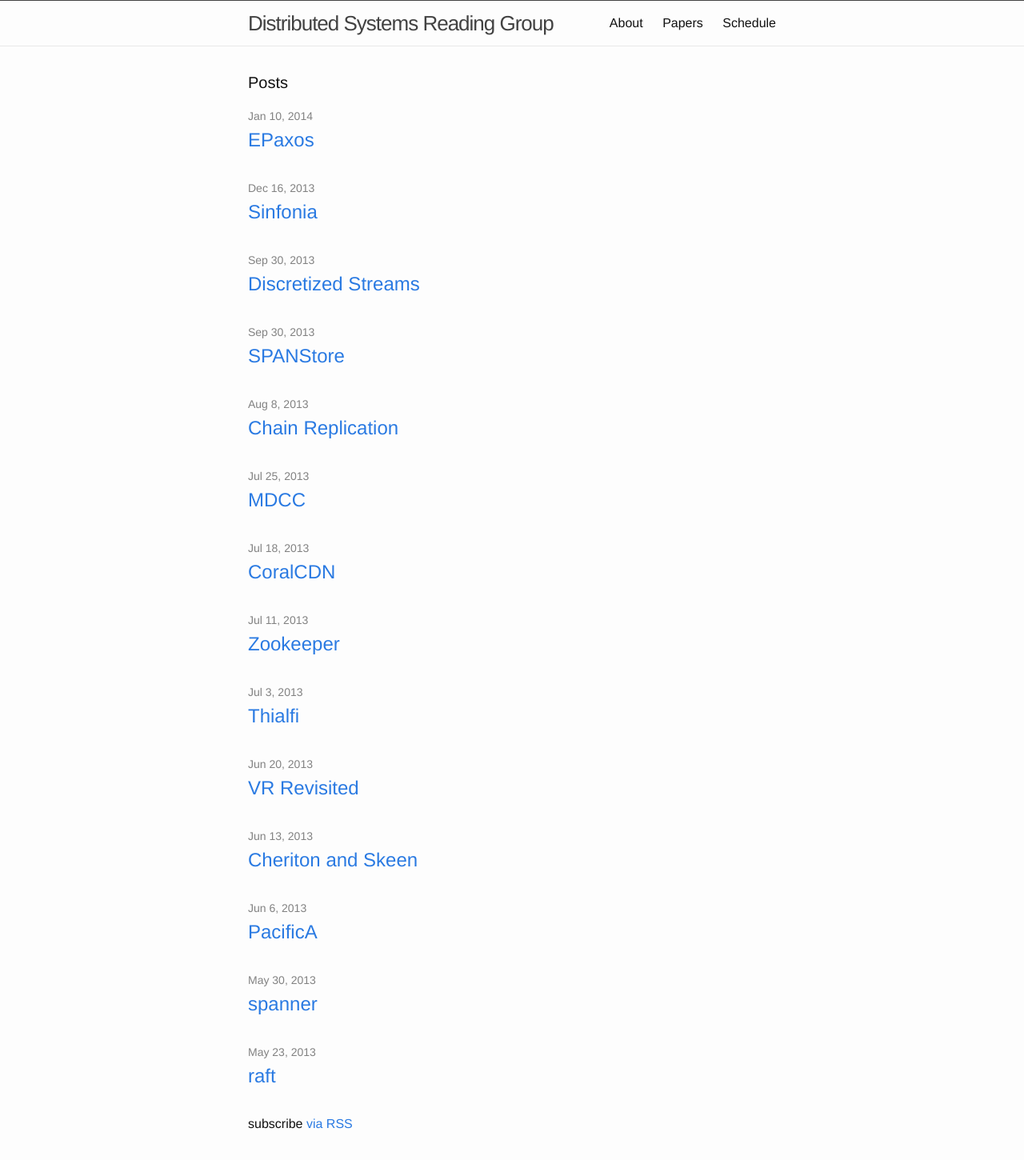
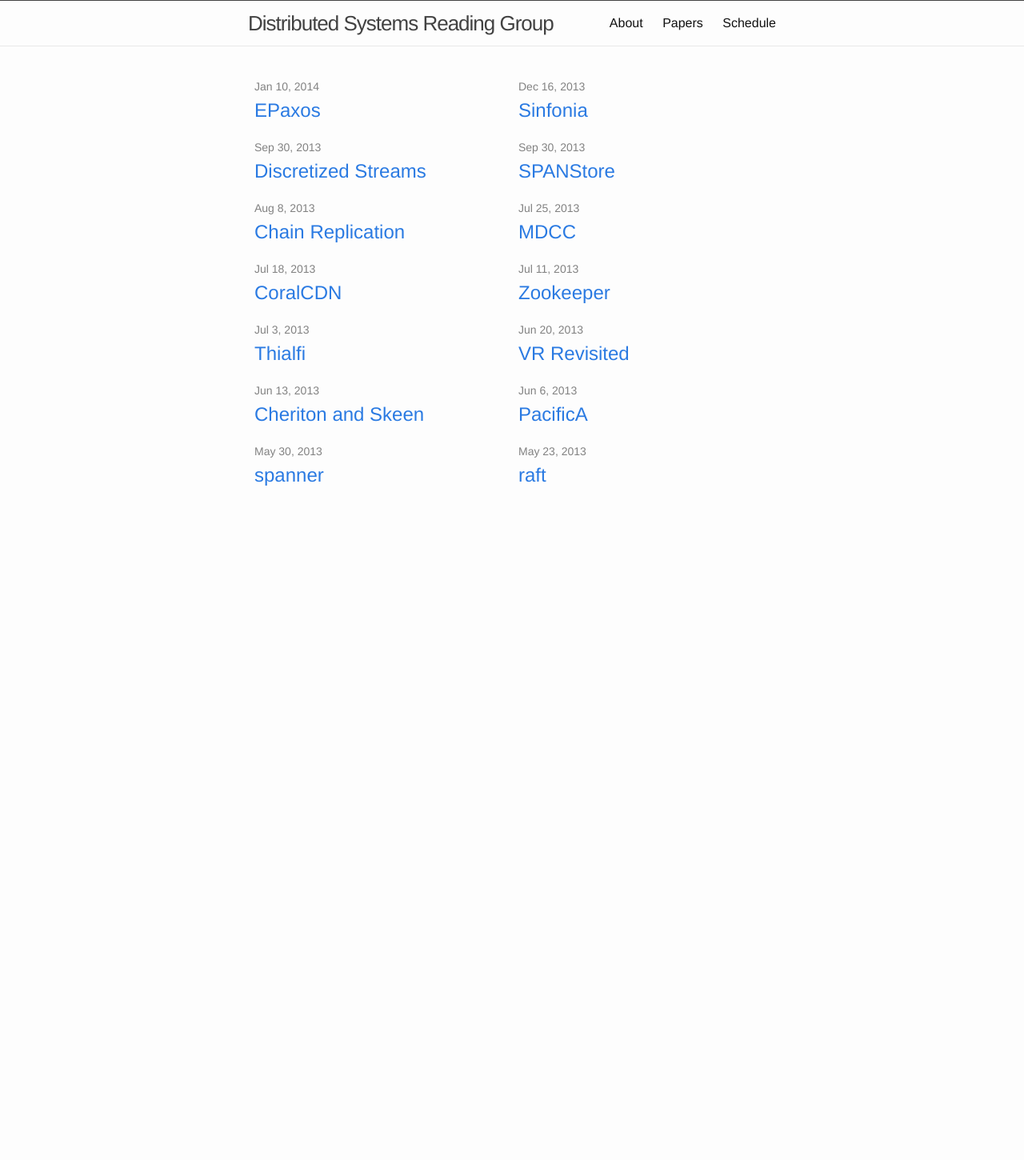
Before and after one commit to mit-pdos/dsrg, a Jekyll site: the page built from index.html, in a window 1280 px wide, cut to the strip 104-1566 px from the top of the page. Shown: the top 1450 px of the strip at 80% size. Built offline with Jekyll 4.4.1, drawn with Linux system fonts in a browser that asks for light colours; after the commit the page ends 900 px from its top, so only the background shows below that.

Commit message:
Simple style for post list

```diff
--- a/css/main.scss
+++ b/css/main.scss
@@ -53,6 +53,24 @@ $on-laptop:        45em;
     position: relative;
 }
 
+.post-list {
+    display: flex;
+    flex-flow: row wrap;
+    justify-content: flex-start;
+    align-content: flex-start;
+
+    li {
+        flex: 0 0 50%;
+        padding: .5em;
+        box-sizing: border-box;
+        margin-bottom: 0;
+
+        h2 {
+            margin-bottom: 0;
+        }
+    }
+}
+
 .recent-posts {
     position: absolute;
     min-width: 10em;
--- a/index.html
+++ b/index.html
@@ -4,20 +4,14 @@ layout: default
 
 <div class="home">
 
-  <h1 class="page-heading">Posts</h1>
-
   <ul class="post-list">
     {% for post in site.posts %}
       <li>
         <span class="post-meta">{{ post.date | date: "%b %-d, %Y" }}</span>
-
         <h2>
           <a class="post-link" href="{{ post.url | prepend: site.baseurl }}">{{ post.title }}</a>
         </h2>
       </li>
     {% endfor %}
   </ul>
-
-  <p class="rss-subscribe">subscribe <a href="{{ "/feed.xml" | prepend: site.baseurl }}">via RSS</a></p>
-
 </div>
```
